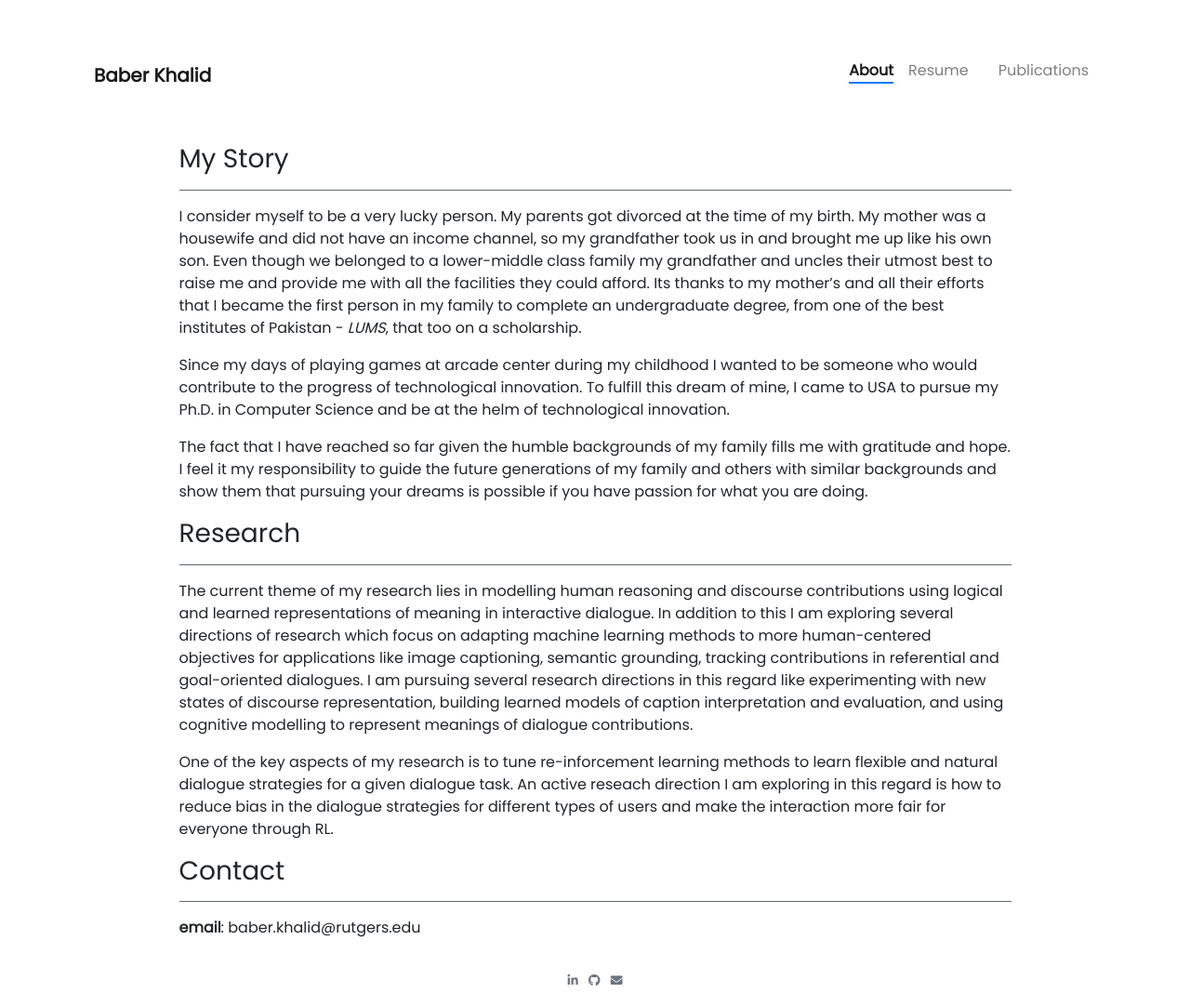
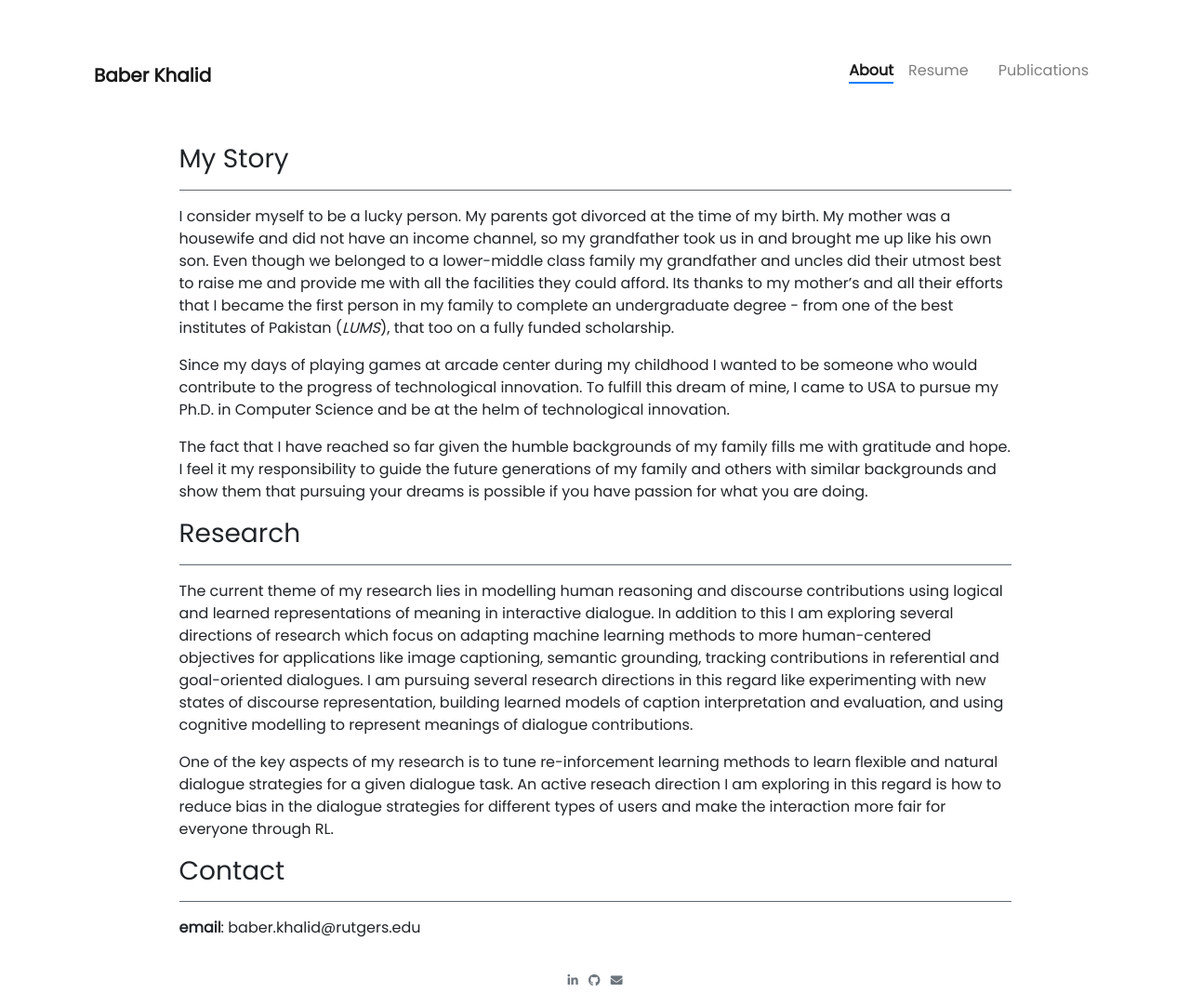
Before and after one commit to baber-sos/baber-sos.github.io, a Jekyll site: the page built from about.md, in a window 1280 px wide. Shown: the whole page at 93% size. Built offline with Jekyll 4.4.1, drawn with Linux system fonts in a browser that asks for light colours; nearby versions of some CDN libraries.

Commit message:
minor mistakes fixed

```diff
--- a/about.md
+++ b/about.md
@@ -5,7 +5,7 @@ permalink: /about/
 ---
 ### My Story
 ***
-I consider myself to be a very lucky person. My parents got divorced at the time of my birth. My mother was a housewife and did not have an income channel, so my grandfather took us in and brought me up like his own son. Even though we belonged to a lower-middle class family my grandfather and uncles their utmost best to raise me and provide me with all the facilities they could afford. Its thanks to my mother's and all their efforts that I became the first person in my family to complete an undergraduate degree, from one of the best institutes of Pakistan - *LUMS*, that too on a scholarship.
+I consider myself to be a lucky person. My parents got divorced at the time of my birth. My mother was a housewife and did not have an income channel, so my grandfather took us in and brought me up like his own son. Even though we belonged to a lower-middle class family my grandfather and uncles did their utmost best to raise me and provide me with all the facilities they could afford. Its thanks to my mother's and all their efforts that I became the first person in my family to complete an undergraduate degree - from one of the best institutes of Pakistan (*LUMS*), that too on a fully funded scholarship.
 
 Since my days of playing games at arcade center during my childhood I wanted to be someone who would contribute to the progress of technological innovation. To fulfill this dream of mine, I came to USA to pursue my Ph.D. in Computer Science and be at the helm of technological innovation.
 
```
